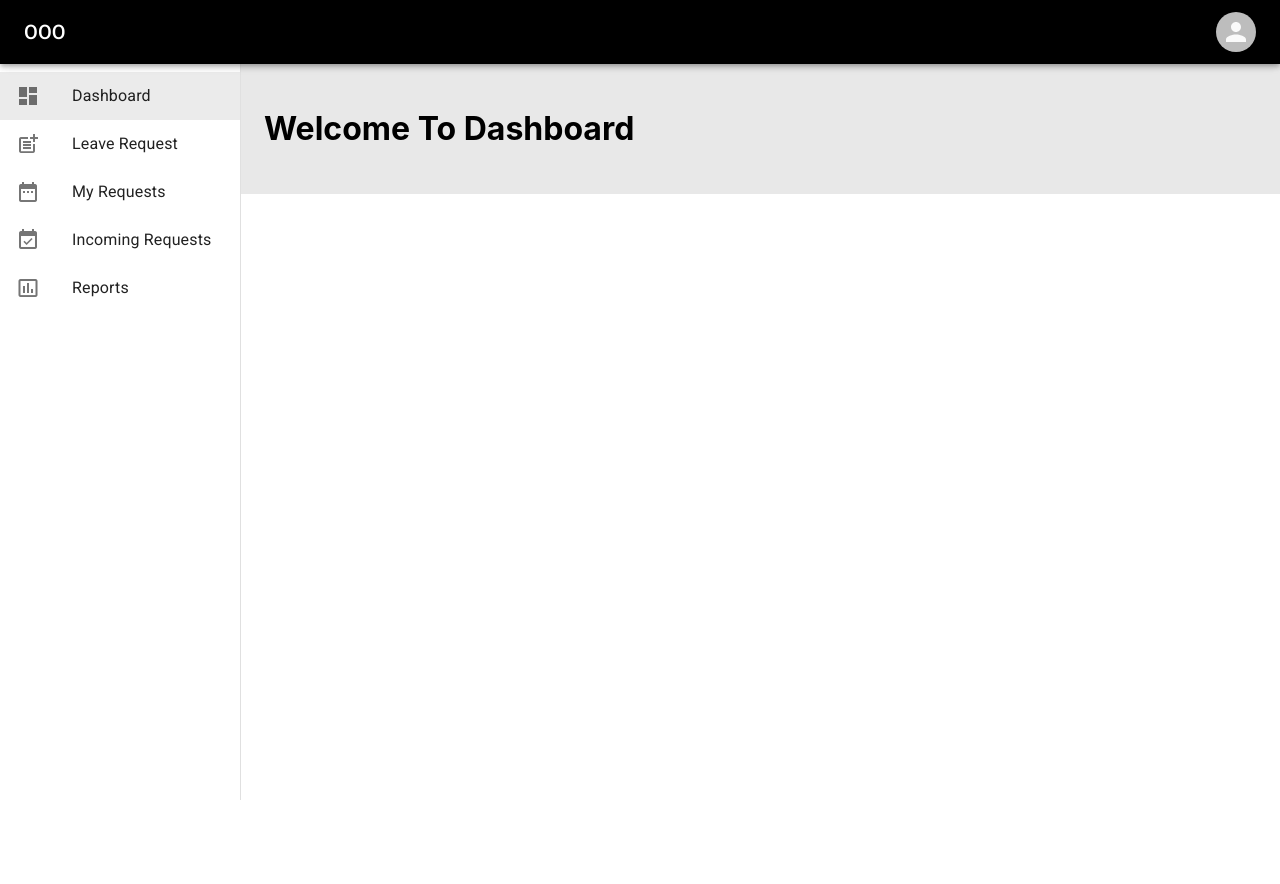
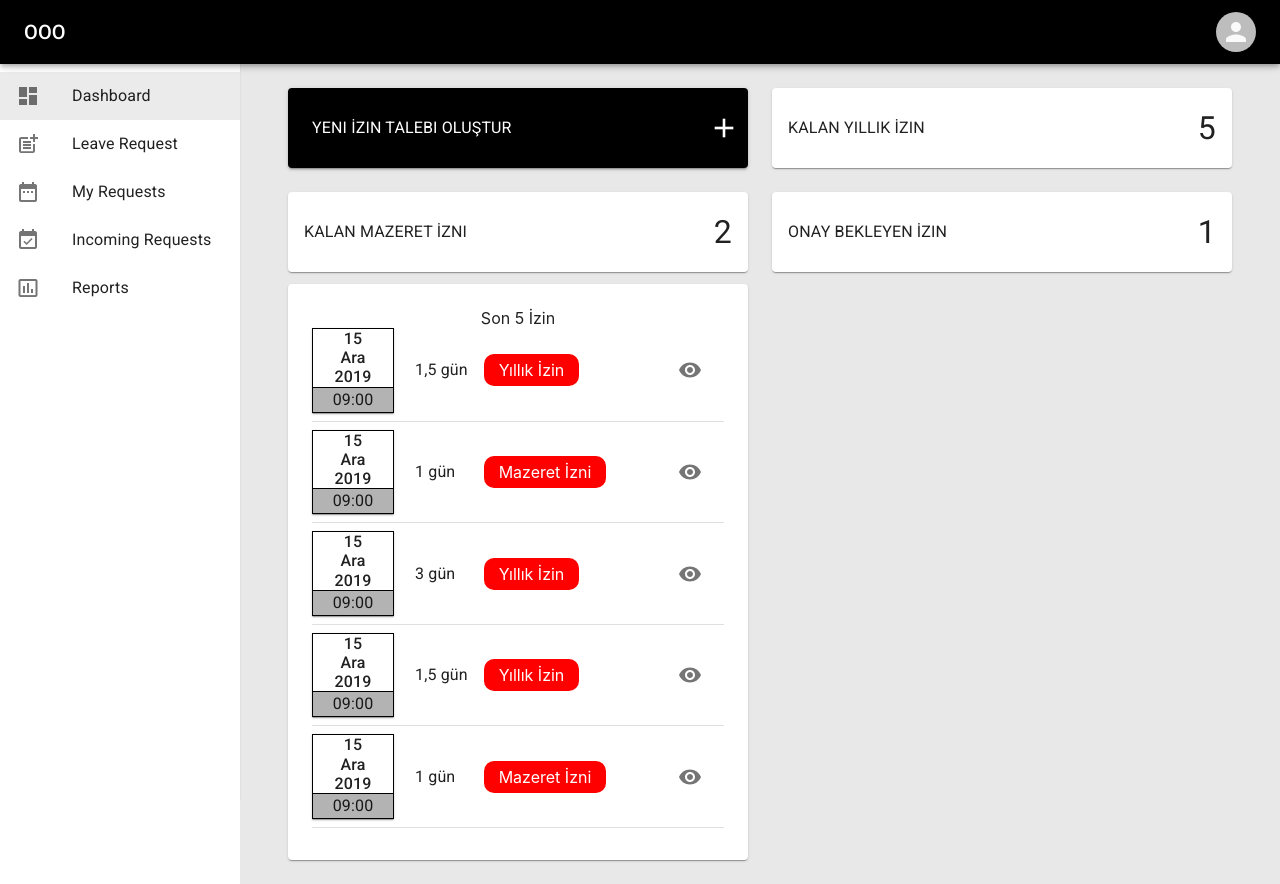
Before and after one commit to EmakinaTR/out-of-office, a React (Create React App) app: page /dashboard in a window 1280 px wide. Before the commit the page ends 800 px from the top, so only its background shows below. Built offline with nearby package versions, Linux system fonts and the light colour scheme.

Commit message:
Refactor Dashboard Page

```diff
--- a/src/pages/dashboard/Dashboard.js
+++ b/src/pages/dashboard/Dashboard.js
@@ -1,7 +1,117 @@
 import React from "react";
-const Dashboard = () => (
-  <div>
-    <h1>Welcome To Dashboard</h1>
-  </div>
-);
+import InfoCard from "../../components/UIElements/InfoCard/InfoCard";
+import {
+  Container,
+  Grid,
+  Card,
+  Typography,
+  Icon,
+  Button
+} from "@material-ui/core";
+
+import { makeStyles } from "@material-ui/core/styles";
+import LeaveSummaryItem from "../../components/UIElements/LeaveSummaryItem/LeaveSummaryItem";
+// String sources
+const NEW_LEAVE_REQUEST = "Yeni İzin Talebi Oluştur";
+const REMAINING_ANNUAL_LEAVE_REQUEST = "Kalan Yıllık İzin";
+const REMAINING_CASUAL_LEAVE_REQUEST = "Kalan Mazeret İzni";
+const PENDING_LEAVE_REQUEST = "Onay Bekleyen İzin";
+const MY_LEAVE_REQUEST = "Son 5 İzin";
+
+// CUSTOM STATIC DATA
+const leaves = [
+  {
+    requesterName: "Efe Uruk",
+    leaveType: "Yıllık İzin",
+    leaveCount: "1,5 gün"
+  },
+  {
+    requesterName: "Doğukan Uçak",
+    leaveType: "Mazeret İzni",
+    leaveCount: "1 gün"
+  },
+  {
+    requesterName: "İlker Ünal",
+    leaveType: "Yıllık İzin",
+    leaveCount: "3 gün"
+  },
+  {
+    requesterName: "Efe Uruk",
+    leaveType: "Yıllık İzin",
+    leaveCount: "1,5 gün"
+  },
+  {
+    requesterName: "Doğukan Uçak",
+    leaveType: "Mazeret İzni",
+    leaveCount: "1 gün"
+  }
+];
+
+const useStyles = makeStyles(theme => ({
+  newRequestButton: {
+    width: "100%",
+    padding: theme.spacing(3),
+    paddingRight: "0.5rem",
+    alignItems: "center",
+    textTransform: "upperCase"
+  },
+  newRequestButtonText: {
+    flex: 1,
+    textAlign: "left"
+  },
+  listCard: {
+    padding: theme.spacing(3),
+    textAlign: "center"
+  }
+}));
+
+const Dashboard = () => {
+  const classes = useStyles();
+
+  return (
+    <Container>
+      <Grid container spacing={3}>
+        <Grid item xs={12} md={6}>
+          <Button
+            color="primary"
+            variant="contained"
+            className={classes.newRequestButton}
+          >
+            <Typography className={classes.newRequestButtonText}>
+              {NEW_LEAVE_REQUEST}
+            </Typography>
+            <Icon style={{ fontSize: "2rem" }}>add</Icon>
+          </Button>
+        </Grid>
+        {/* Remaining Annual Leave */}
+        <Grid item xs={12} md={6}>
+          <InfoCard text={REMAINING_ANNUAL_LEAVE_REQUEST} count={5}></InfoCard>
+        </Grid>
+        {/* Remaining Annual Leave */}
+        <Grid item xs={12} md={6}>
+          <InfoCard text={REMAINING_CASUAL_LEAVE_REQUEST} count={2}></InfoCard>
+        </Grid>
+        {/* Remaining Annual Leave */}
+        <Grid item xs={12} md={6}>
+          <InfoCard text={PENDING_LEAVE_REQUEST} count={1}></InfoCard>
+        </Grid>
+      </Grid>
+      <Grid container spacing={3}>
+        <Grid item xs={12} md={6}>
+          <Card className={classes.listCard}>
+            {MY_LEAVE_REQUEST}
+            {leaves.map(leave => {
+              return (
+                <LeaveSummaryItem
+                  leaveType={leave.leaveType}
+                  leaveCount={leave.leaveCount}
+                ></LeaveSummaryItem>
+              );
+            })}
+          </Card>
+        </Grid>
+      </Grid>
+    </Container>
+  );
+};
 export default Dashboard;
```
